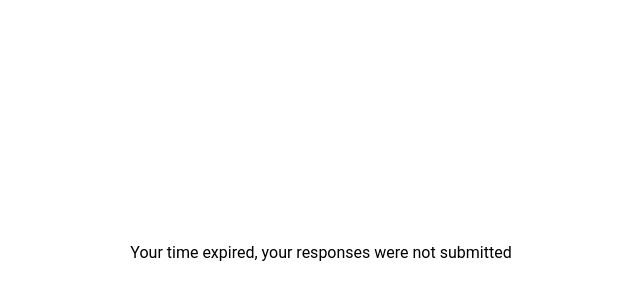
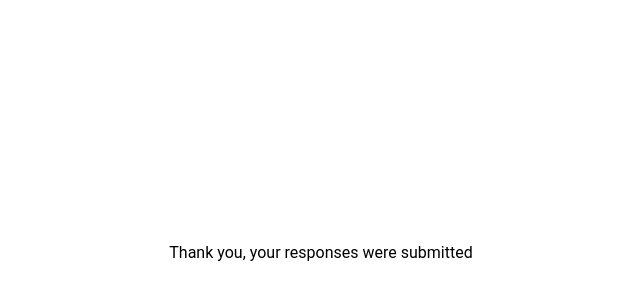
Before and after one commit to Dovernh/Match, an Angular app: page /match-finish in a window 1280 px wide. Shown: the part 148-448 px from the top of the page, without its empty margins (334-974 px from the left). Built offline with nearby package versions, Linux system fonts and the light colour scheme.

Commit message:
fix expired

```diff
--- a/src/app/match-finish-confirm/match-finish-confirm.component.scss
+++ b/src/app/match-finish-confirm/match-finish-confirm.component.scss
@@ -5,3 +5,8 @@ button {
   margin-right: 0.5rem;
   border-radius: 0.2rem;
 }
+
+.mat-dialog-actions {
+  display: flex;
+  justify-content: flex-end;
+}
--- a/src/app/match-finish/match-finish.component.html
+++ b/src/app/match-finish/match-finish.component.html
@@ -1,5 +1,5 @@
 <div class="thanks">
-  <div *ngIf="!expired; else expired">
+  <div *ngIf="!timeExpired; else expired">
     Thank you, your responses were submitted
   </div>
 </div>
--- a/src/app/match-finish/match-finish.component.ts
+++ b/src/app/match-finish/match-finish.component.ts
@@ -12,6 +12,6 @@ export class MatchFinishComponent implements OnInit {
   constructor(private route: ActivatedRoute) {}
 
   ngOnInit(): void {
-    this.timeExpired = this.route.snapshot.queryParams.expired;
+    this.timeExpired = this.route.snapshot.queryParams.expired === 'true';
   }
 }
```
